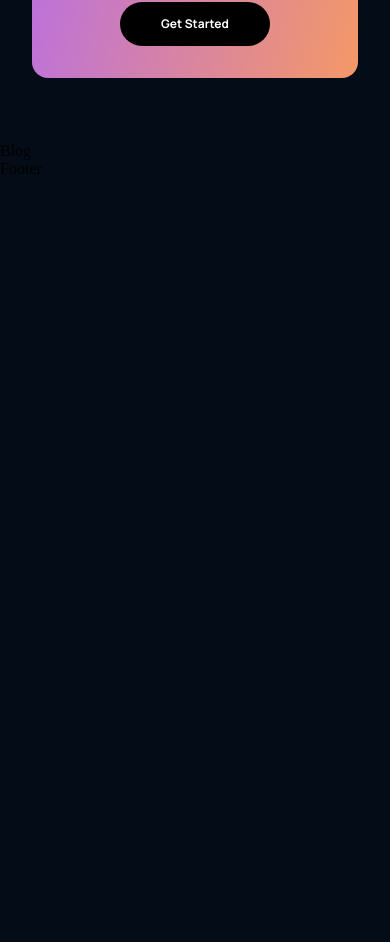
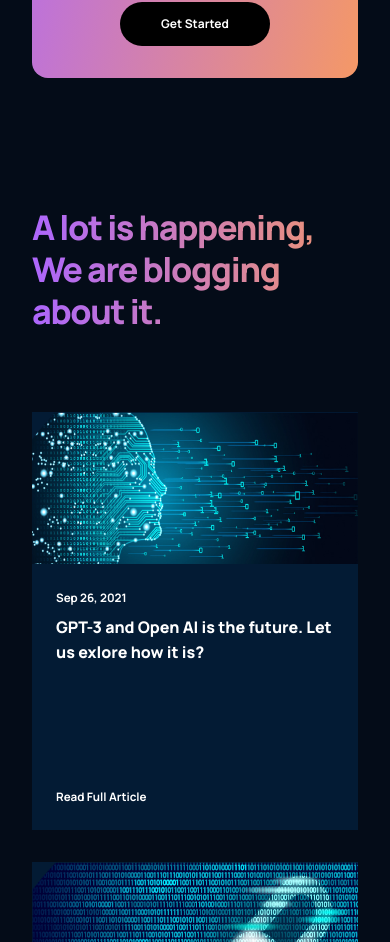
Before and after one commit to thefidanabdulla/Responsive-Website-ReactJS, a React (Create React App) app: page / in a window 390 px wide. Shown: the part 4699-5641 px from the top of the page. Before the commit the page ends 4877 px from the top, so only its background shows below. Built offline with nearby package versions, Linux system fonts and the light colour scheme.

Commit message:
Blog section and Article component is done

```diff
--- a/src/components/article/Article.jsx
+++ b/src/components/article/Article.jsx
@@ -2,9 +2,20 @@
 
 import './article.css'
 
-const Article = () => {
+const Article = ({ imgUrl, date, title }) => {
   return (
-    <div>Article</div>
+    <div className='gpt3__blog-container_article'>
+        <div className='gpt3__blog-container_article-image'>
+          <img src={imgUrl} alt='blog' />
+        </div>
+        <div className='gpt3__blog-container_article-content'>
+          <div>
+            <p>{date}</p>
+            <h3>{title}</h3>
+          </div>
+          <p>Read Full Article</p>
+        </div>
+    </div>
   )
 }
 
--- a/src/components/article/article.css
+++ b/src/components/article/article.css
@@ -0,0 +1,55 @@
+.gpt3__blog-container_article{
+    width: 100%;
+    height: 100%;
+    display: flex;
+    flex-direction: column;
+    background: var(--color-footer);
+}
+.gpt3__blog-container_article-image{
+    width: 100%;
+    height: 100%;
+    background: var(--color-footer)
+}
+.gpt3__blog-container_article-image img{
+    width: 100%;
+    height: 100%;
+}
+.gpt3__blog-container_article-content{
+    display: flex;
+    flex-direction: column;
+    justify-content: space-between;
+    padding: 1rem 1.5rem;
+    height: 100%;
+}
+.gpt3__blog-container_article-content p{
+    font-family: var(--font-family);
+    font-weight: bold;
+    font-size: 11.649px;
+    line-height: 35px;
+    color: #fff;
+
+}
+.gpt3__blog-container_article-content h3{
+    font-family: var(--font-family);
+    font-weight: 800;
+    font-size: 25.11px;
+    line-height: 30px;
+    color: #fff;
+    margin-bottom: 5rem;
+    cursor: pointer;
+}
+.gpt3__blog-container_article-content p:last-child{
+    cursor: pointer;
+}
+@media screen and (max-width: 990px){
+    .gpt3__blog-container_article-content h3{
+        margin-bottom: 2rem;
+    }
+}
+@media screen and (max-width: 550px){
+    .gpt3__blog-container_article-content h3{
+        font-size: 16px;
+        line-height: 25px;
+        margin-bottom: 1rem;
+    }
+}
--- a/src/containers/blog/Blog.jsx
+++ b/src/containers/blog/Blog.jsx
@@ -1,10 +1,26 @@
 import React from 'react'
-
+import { Article } from '../../components'
+import {blog01, blog02, blog03, blog04, blog05} from './imports'
 import './blog.css'
 
 const Blog = () => {
   return (
-    <div>Blog</div>
+    <div className='gpt3__blog section__padding' id='blog'>
+      <div className='gpt3__blog-heading'>
+        <h1 className='gradient__text'>A lot is happening, We are blogging about it.</h1>
+      </div>
+      <div className='gpt3__blog-container'>
+        <div className='gpt3__blog-container_groupA'>
+          <Article imgUrl={blog01} date='Sep 26, 2021' title='GPT-3 and Open  AI is the future. Let us exlore how it is?' />
+        </div>
+        <div className='gpt3__blog-container_groupB'>
+          <Article imgUrl={blog02} date='Sep 26, 2021' title='GPT-3 and Open  AI is the future. Let us exlore how it is?' />
+          <Article imgUrl={blog03} date='Sep 26, 2021' title='GPT-3 and Open  AI is the future. Let us exlore how it is?' />
+          <Article imgUrl={blog04} date='Sep 26, 2021' title='GPT-3 and Open  AI is the future. Let us exlore how it is?' />
+          <Article imgUrl={blog05} date='Sep 26, 2021' title='GPT-3 and Open  AI is the future. Let us exlore how it is?' />
+        </div>
+      </div>
+    </div>
   )
 }
 
--- a/src/containers/blog/blog.css
+++ b/src/containers/blog/blog.css
@@ -0,0 +1,67 @@
+.gpt3__blog{
+    display: flex;
+    flex-direction: column;
+}
+
+.gpt3__blog-heading{
+    width: 100%;
+    text-align: left;
+    margin-bottom: 5rem;
+}
+.gpt3__blog-heading h1{
+    font-family: var(--font-family);
+    font-weight: 800;
+    font-size: 62px;
+    line-height: 75px;
+    letter-spacing: -0.04em;
+}
+.gpt3__blog-container{
+    display: flex;
+    flex-direction: row;
+}
+.gpt3__blog-container_groupA{
+    flex: .75;
+    margin-right: 2rem;
+}
+.gpt3__blog-container_groupB{
+    flex: 1;
+    display: grid;
+    grid-template-columns: repeat(2, 1fr);
+    grid-gap: 2rem;
+}
+@media screen and (max-width: 1150px){
+    .gpt3__blog-container{
+        flex-direction: column-reverse;
+    }
+    .gpt3__blog-container_groupA{
+        margin: 2rem 0 ;
+    }
+}
+@media screen and (max-width: 990px){
+    .gpt3__blog-container_groupA .gpt3__blog-container_article{
+        width: 48%;
+    }
+
+    .gpt3__blog-container_groupA  .gpt3__blog-container_article-image,
+    .gpt3__blog-container_groupB  .gpt3__blog-container_article-image{
+        height: 250px !important;
+    }
+}
+@media screen and (max-width: 750px){
+    .gpt3__blog-container_groupB {
+        grid-template-columns: repeat(1, 1fr);
+    }
+    .gpt3__blog-container_groupA .gpt3__blog-container_article{
+        width: 100%;
+    }
+    .gpt3__blog-heading h1{
+        font-size: 46px;
+        line-height: 52px;
+    }
+}
+@media screen and (max-width: 550px){
+    .gpt3__blog-heading h1{
+        font-size: 34px;
+        line-height: 42px;
+    }
+}
--- /dev/null
+++ b/src/containers/blog/imports.js
@@ -0,0 +1,13 @@
+import blog01 from './../../assets/blog01.png';
+import blog02 from './../../assets/blog02.png';
+import blog03 from './../../assets/blog03.png';
+import blog04 from './../../assets/blog04.png';
+import blog05 from './../../assets/blog05.png';
+
+export {
+    blog01,
+    blog02,
+    blog03,
+    blog04,
+    blog05
+}
```
